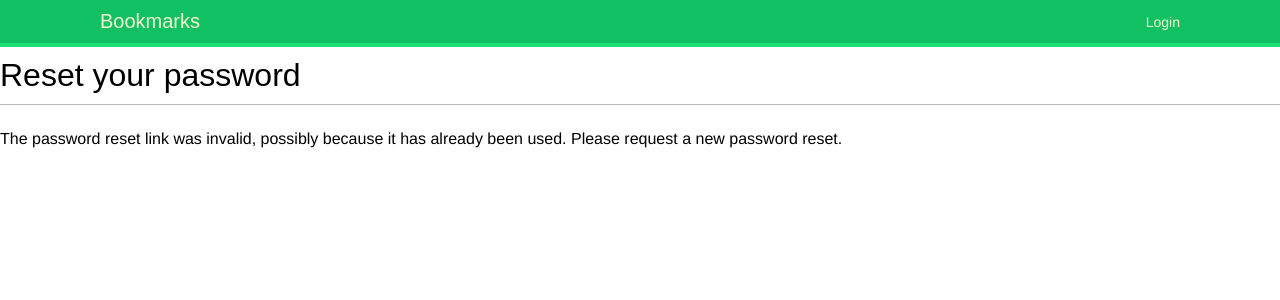
After one commit to evaristofm/rede-social-django, a Django app: page /account/reset/1/1/ in a window 1280 px wide. The commit adds this page. Shown: the top 300 px of the page. Run offline with Django 3.2, Linux system fonts and the light colour scheme; some web fonts are replaced.

Commit message:
Adicionando views para reiniciar senhas

```diff
--- a/account/templates/base.html
+++ b/account/templates/base.html
@@ -9,8 +9,30 @@
 <body>
     <div id="header">
         <span class="logo">Bookmarks</span>
+        {% if request.user.is_authenticated %}
+            <ul class="menu">
+            <li {% if section == 'dashboard' %} class="selected"{% endif %}>
+                <a href="{% url 'account:dashboard' %}">My Dashboard</a>
+            </li>
+            <li {% if section == 'images' %} class="selected"{% endif %}>
+                <a href="#">Images</a>
+            </li>
+            <li {% if section == 'people' %} class="selected"{% endif %}>
+                <a href="#">People</a>
+            </li>
+            </ul>
+        {% endif %}
+
+    <span class="user">
+        {% if request.user.is_authenticated %}
+            Hello, {{ request.user.first_name }}
+            <a href="{% url 'account:logout' %}">Logout</a>
+        {% else %}
+            <a href="{% url 'account:login' %}">Login</a>
+        {% endif %}
+    </span>
     </div>
-    <div class="content">
+    <div class="content ml-03" >
         {% block content %}
 
         {% endblock %}
--- a/account/templates/registration/login.html
+++ b/account/templates/registration/login.html
@@ -20,4 +20,5 @@
         <input type="hidden" name="next" value="{{ next }}" />
     <p><input type="submit" value="Log-in"></p>
     </form>
+    <p><a href="{% url 'account:password_reset' %}">Forgotten your password?</a></p>
 {% endblock %}
--- /dev/null
+++ b/account/templates/registration/password_reset_confirm.html
@@ -0,0 +1,18 @@
+{% extends "base.html" %}
+
+{% block title %}Reset your password{% endblock %}
+
+{% block content %}
+  <h1>Reset your password</h1>
+  {% if validlink %}
+    <p>Please enter your new password twice:</p>
+    <form method="post">
+      {{ form.as_p }}
+      {% csrf_token %}
+      <p><input type="submit" value="Change my password" /></p>
+    </form>
+  {% else %}
+    <p>The password reset link was invalid, possibly because it has
+    already been used. Please request a new password reset.</p>
+  {% endif %}
+{% endblock %}
--- /dev/null
+++ b/account/templates/registration/password_reset_email.html
@@ -0,0 +1,3 @@
+Someone asked for password reset for email {{ email }}. Follow the link below:
+{{ protocol }}://{{ domain }}{% url 'account:password_reset_confirm' uidb64=uid token=token %}
+Your username, in case you've forgotten: {{ user.get_username }}
--- a/account/urls.py
+++ b/account/urls.py
@@ -1,12 +1,18 @@
 from django.urls import path
+from django.urls import reverse_lazy
 from django.contrib.auth import views as auth_views
 
 from . import views
 
 app_name = 'account'
 urlpatterns = [
-    # path('login/', views.user_login, name='login'),
     path('login/', auth_views.LoginView.as_view(), name='login'),
     path('logout/', auth_views.LogoutView.as_view(), name='logout'),
     path('', views.dashboard, name='dashboard'),
+    path('password_change/', auth_views.PasswordChangeView.as_view(), name='password_change'),
+    path('password_change/done/', auth_views.PasswordChangeDoneView.as_view(), name='password_change_done'),  # TODO: Erro para redirecionar ao template password_change_done (reversy_lazy)
+    path('password_reset/', auth_views.PasswordResetView.as_view(), name='password_reset'),
+    path('password_reset/done/', auth_views.PasswordResetDoneView.as_view(), name='password_reset_done'),
+    path('reset/<uidb64>/<token>/', auth_views.PasswordResetConfirmView.as_view(), name='password_reset_confirm'),
+    path('reset/done/', auth_views.PasswordResetCompleteView.as_view(), name='password_reset_complete'),
 ]
--- a/account/views.py
+++ b/account/views.py
@@ -27,4 +27,4 @@ def user_login(request):
 
 @login_required
 def dashboard(request):
-    return render(request, 'account/dashboard.html', {'section': 'dashboard'} )
+    return render(request, 'account/dashboard.html', {'section': 'dashboard'})
--- a/bookmarks/urls.py
+++ b/bookmarks/urls.py
@@ -18,5 +18,5 @@ from django.urls import path, include
 
 urlpatterns = [
     path('admin/', admin.site.urls),
-    path('account/', include('account.urls')),
+    path('account/', include('account.urls', namespace='account')),
 ]
```
Also changed, not shown: account/templates/registration/password_change_done.html (added, +8 -0 lines), account/templates/registration/password_change_form.html (added, +15 -0 lines), account/templates/registration/password_reset_complete.html (added, +8 -0 lines), account/templates/registration/password_reset_done.html (added, +9 -0 lines), account/templates/registration/password_reset_form.html (added, +15 -0 lines), bookmarks/settings.py (+5 -3 lines).
